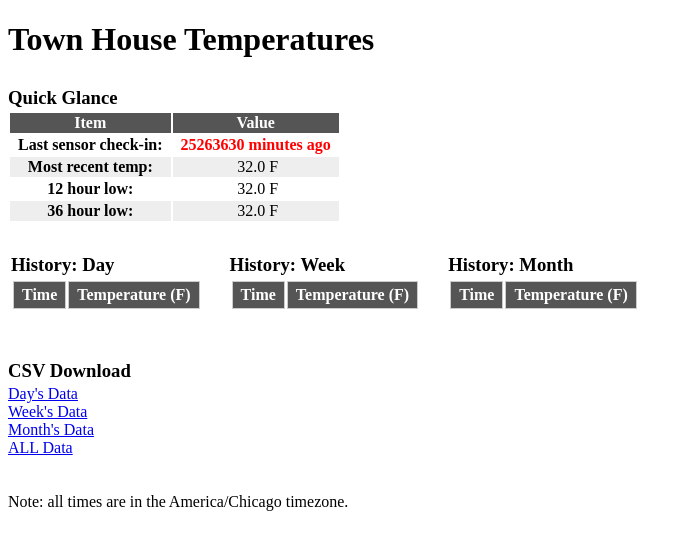
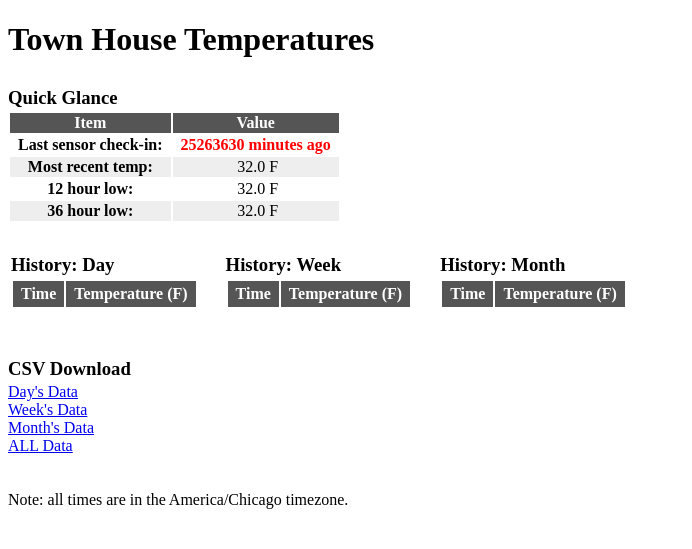
Before and after one commit to FriesW/TemperatureRelay, a PHP site: page / in a window 1280 px wide. Shown: the top 549 px of the page, without its empty margins (0-692 px from the left). Run offline with PHP 8.4, Linux system fonts and the light colour scheme; data that the repository does not hold is empty.

Commit message:
Index: CSS change
Doesn't really matter, but it was bugging me. The border wasn't really
visible. It was a holdover from the template I pulled the CSS from.

```diff
--- a/Server/Web/style.css
+++ b/Server/Web/style.css
@@ -75,7 +75,6 @@ table table
 
 #all th
 {
-    border: 1px solid #cccccc;
     padding: 0.25em 0.5em;
     text-align: center;
     background-color: #555555;
```
